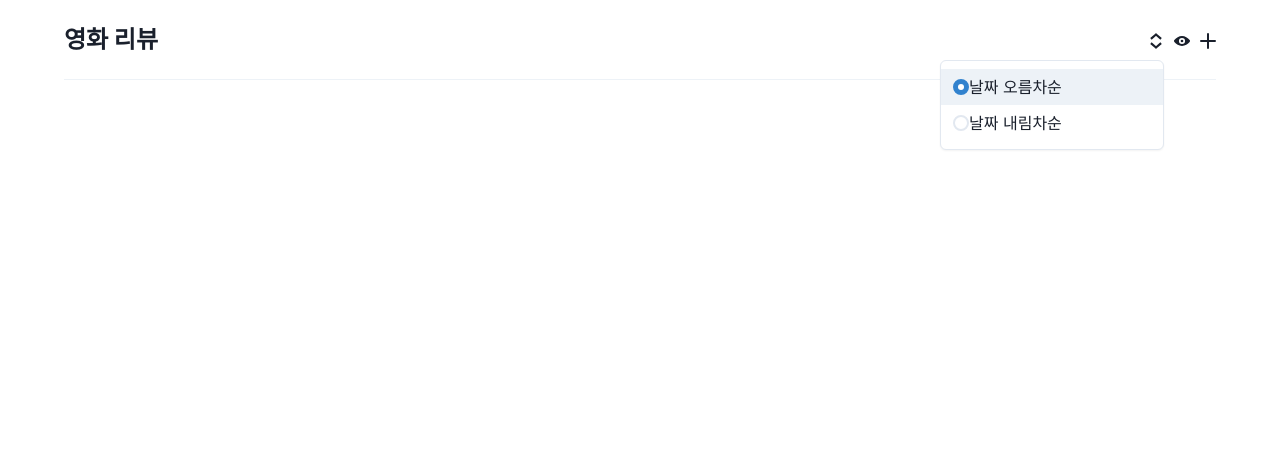
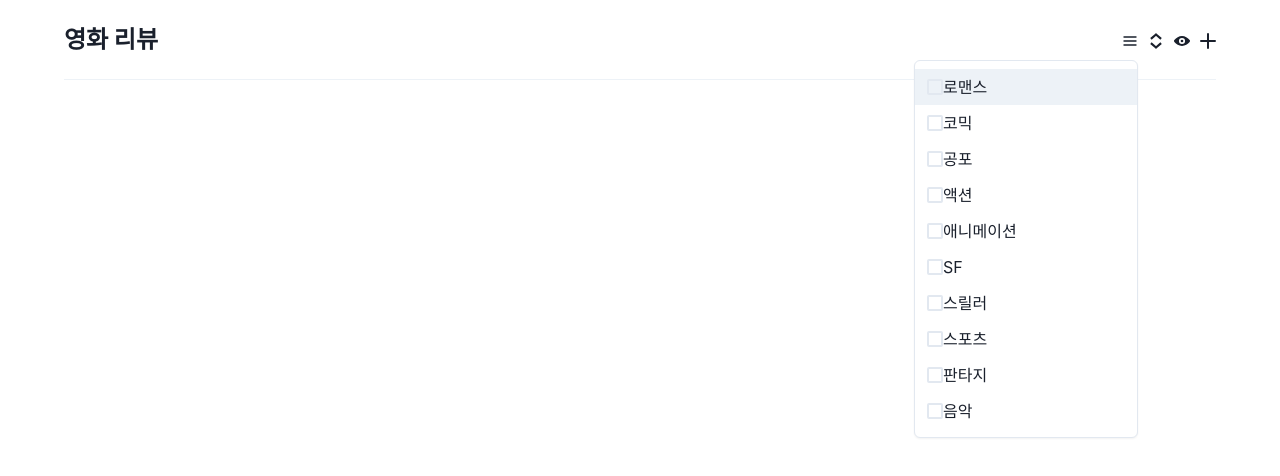
Before and after one commit to suyeon1218/review_page, a React (Vite) app: page / in a window 1280 px wide. Both pictures are taken after a click on the button 1156 px from the left and 39 px from the top of the page. Shown: the top 476 px of the page. Built offline with nearby package versions, Linux system fonts and the light colour scheme; a web font is replaced by a local one.

Commit message:
feat: MenuFilter 컴포넌트 구현

```diff
--- /dev/null
+++ b/src/components/MenuFilter/index.tsx
@@ -0,0 +1,68 @@
+import { HamburgerIcon } from '@chakra-ui/icons';
+import {
+  Checkbox,
+  Menu,
+  MenuButton,
+  MenuItem,
+  MenuList,
+} from '@chakra-ui/react';
+import { MouseEvent, useMemo } from 'react';
+import { MENU_OPTIONS } from '~/constants';
+import { Filter } from '~/types';
+
+interface MenuFilterProps {
+  value: Filter[];
+  onChange: (value: Filter[]) => void;
+}
+
+function isFilterKey(key: string): key is Filter {
+  return Object.keys(MENU_OPTIONS.CATEGORY_FILTER).some(
+    (viewKey) => viewKey === key
+  );
+}
+
+const MenuFilter = ({ value, onChange }: MenuFilterProps) => {
+  const selectedFilter = useMemo(() => {
+    return new Set(value);
+  }, [value]);
+  const handleClickMenu = (event: MouseEvent<HTMLButtonElement>) => {
+    event.preventDefault();
+
+    if (event.target instanceof Element) {
+      const { menuKey } = event.currentTarget.dataset;
+
+      if (menuKey && isFilterKey(menuKey)) {
+        if (selectedFilter.has(menuKey)) {
+          selectedFilter.delete(menuKey);
+        } else {
+          selectedFilter.add(menuKey);
+        }
+        onChange([...selectedFilter]);
+      }
+    }
+  };
+
+  return (
+    <Menu closeOnSelect={false}>
+      <MenuButton>{<HamburgerIcon />}</MenuButton>
+      <MenuList>
+        {Object.entries(MENU_OPTIONS.CATEGORY_FILTER).map(
+          ([menuKey, menuValue]) => (
+            <MenuItem
+              data-menu-key={menuKey}
+              onClick={handleClickMenu}
+              key={menuKey}>
+              <Checkbox
+                value={menuKey}
+                isChecked={isFilterKey(menuKey) && selectedFilter.has(menuKey)}
+              />
+              <div>{menuValue}</div>
+            </MenuItem>
+          )
+        )}
+      </MenuList>
+    </Menu>
+  );
+};
+
+export default MenuFilter;
--- a/src/components/TableHeader/index.tsx
+++ b/src/components/TableHeader/index.tsx
@@ -1,6 +1,7 @@
 import { AddIcon } from '@chakra-ui/icons';
 import { Sort, Filter, View } from '~/types';
 
+import MenuFilter from '../MenuFilter';
 import MenuSort from '../MenuSort';
 import MenuView from '../MenuView';
 import * as S from './index.style';
@@ -28,6 +29,10 @@ const TableHeader = ({
         <S.TableTitle>영화 리뷰</S.TableTitle>
       </S.LeftSideContainer>
       <S.RightSideContainer>
+        <MenuFilter
+          value={filter}
+          onChange={setFilter}
+        />
         <MenuSort
           value={sort}
           onChange={setSort}
```
